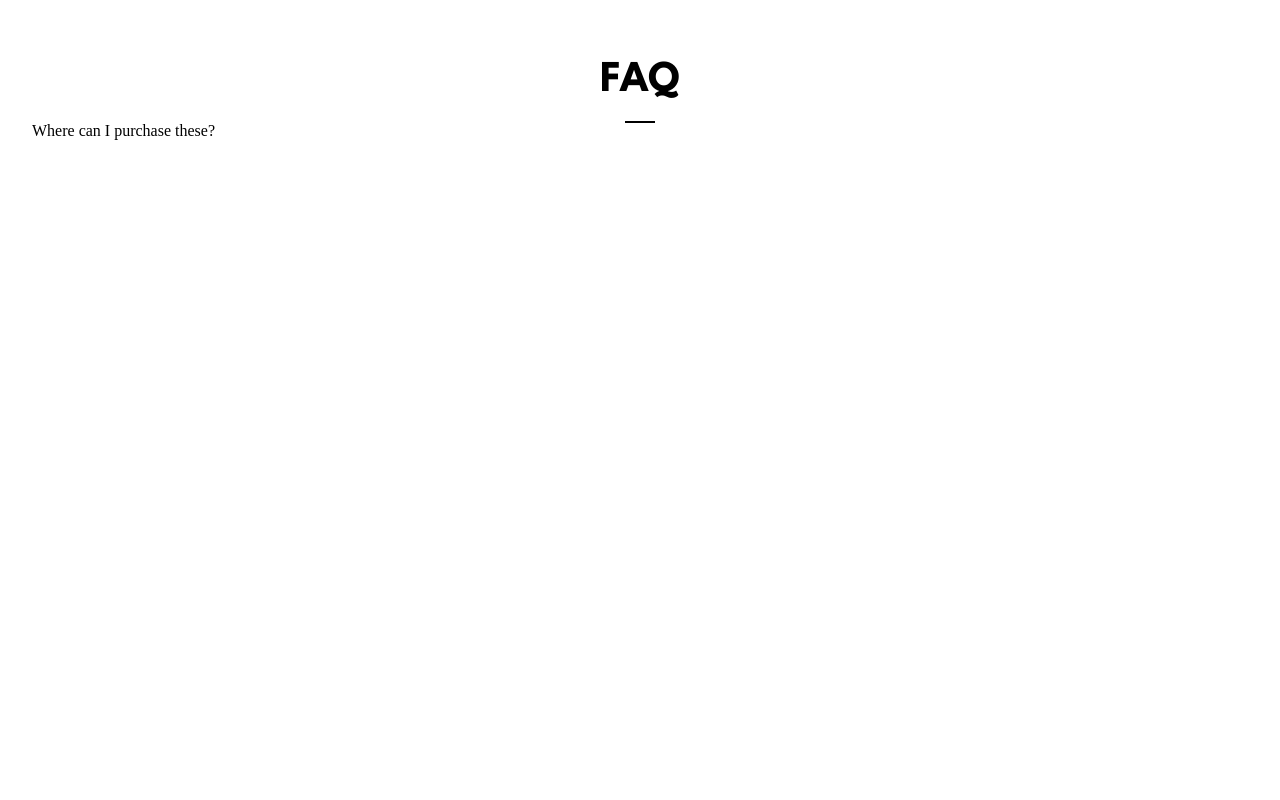
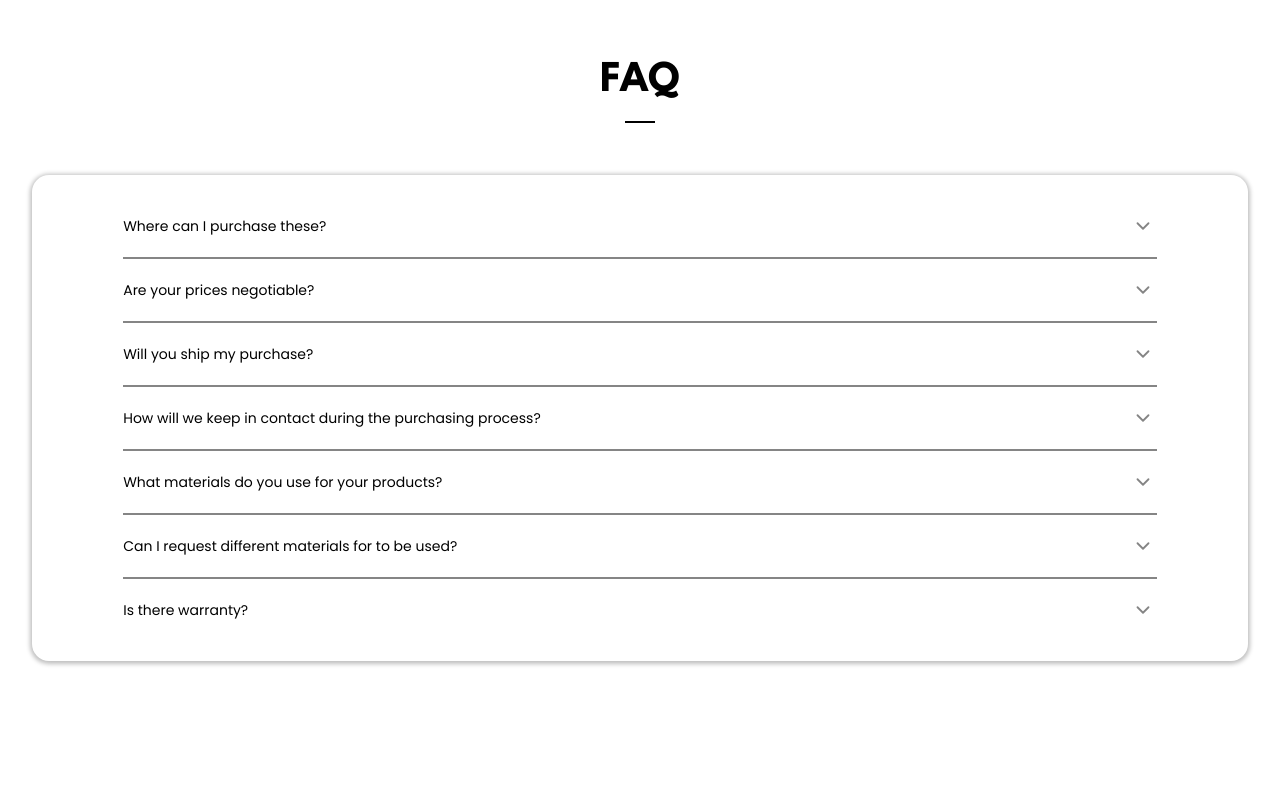
Before and after one commit to AC59852/Dodds-Family-Smithing, a Vue app: page / in a window 1280 px wide. Shown: the part 6240-7040 px from the top of the page. Built offline with nearby package versions, Linux system fonts and the light colour scheme.

Commit message:
added stylings for faq, removed empty p tag when faq question is closed, added transition to answer fading in and out, added arrow rotational transition when answer is toggled

```diff
--- a/src/assets/css/main.css
+++ b/src/assets/css/main.css
@@ -401,3 +401,68 @@ img, video {
 }
 
 /* End of Products */
+
+/* Start of FAQ */
+
+.faq__title {
+  margin-bottom: 52px;
+}
+
+.faq__list {
+  box-shadow: 0px 1px 4px 2px rgba(0, 0, 0, 0.25);
+  border-radius: 17px;
+  padding: 20px 0;
+}
+
+.faq__item {
+  border-bottom: solid 2px #858585;
+  width: 85%;
+  margin: 0 auto;
+  font-family: var(--font-family-body);
+  font-size: 14px;
+}
+
+.faq__question {
+  display: flex;
+  padding: 20px 0;
+  align-items: center;
+}
+
+.faq__question h3 {
+  line-height: 130%;
+  width: 80%;
+  cursor: pointer;
+}
+
+.faq__expand {
+  filter: brightness(0.52);
+  width: 22px;
+  margin-left: auto;
+  margin-right: 3px;
+  cursor: pointer;
+  transform: rotate(0deg);
+  transition: transform 0.3s ease-in-out;
+}
+
+.faq__answer {
+  margin-bottom: 20px;
+  line-height: 130%;
+  width: 95%;
+  cursor: pointer;
+  opacity: 1;
+}
+
+.faq__item:last-child {
+  border-bottom: none;
+}
+
+.fade-enter-active,
+.fade-leave-active {
+  transition: opacity 0.5s ease;
+}
+
+.fade-enter-from,
+.fade-leave-to {
+  opacity: 0;
+}
+/* End of FAQ */
--- a/src/components/FAQComponent.vue
+++ b/src/components/FAQComponent.vue
@@ -2,11 +2,14 @@
   <section id="faq">
     <h2 class="faq__title title--large title--underscore">FAQ</h2>
     <ul class="faq__list">
-      <li v-for="(question, index) in questions" :key="index" @click="loadAnswer(question, index)">
-        <h3 class="faq__question">{{ question.question }}</h3>
-        <p class="faq__answer" v-if="question.clicked">{{ question.answer }}</p>
-        <p v-else></p>
-        <img src="/chevron-down.svg" class="faq__expan" :alt="'Arrow down indicating to expand the question of' + question.question" >
+      <li v-for="(question, index) in questions" :key="index" @click="loadAnswer(question, index)" class="faq__item">
+        <div class="faq__question">
+          <h3>{{ question.question }}</h3>
+          <img src="/chevron-down.svg" class="faq__expand" :alt="'Arrow down indicating to expand the question of' + question.question" >
+        </div>
+        <transition name="fade">
+          <p class="faq__answer" v-if="question.clicked">{{ question.answer }}</p>
+        </transition>
       </li>
     </ul>
   </section>
@@ -59,6 +62,16 @@ export default {
   methods: {
     loadAnswer(question, index) {
       this.questions[index].clicked = !question.clicked
+
+      // flip the arrow up or down
+      const arrow = document.querySelectorAll('.faq__expand')[index]
+
+      if (question.clicked) {
+        arrow.style.transform = 'rotate(180deg)'
+      } else {
+        arrow.style.transform = 'rotate(0deg)'
+      }
+
     }
   }
 }
```
